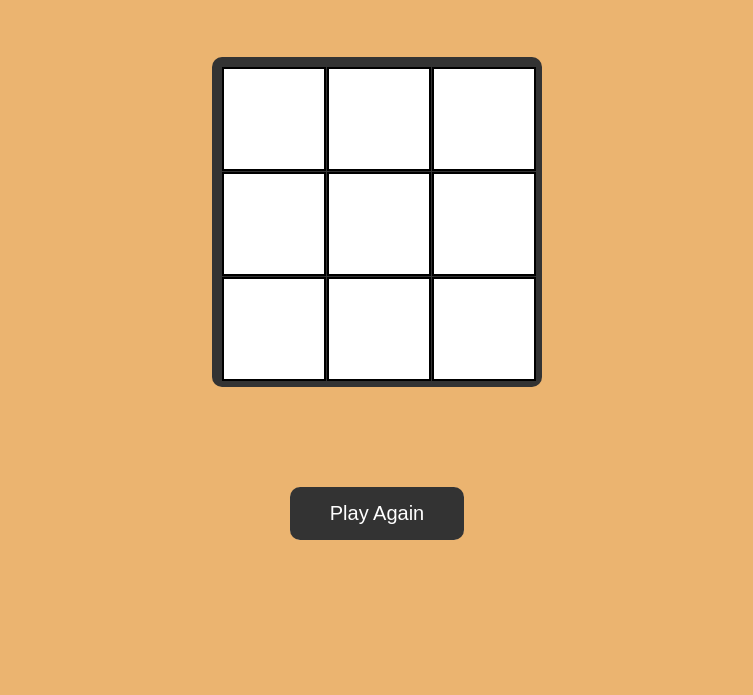
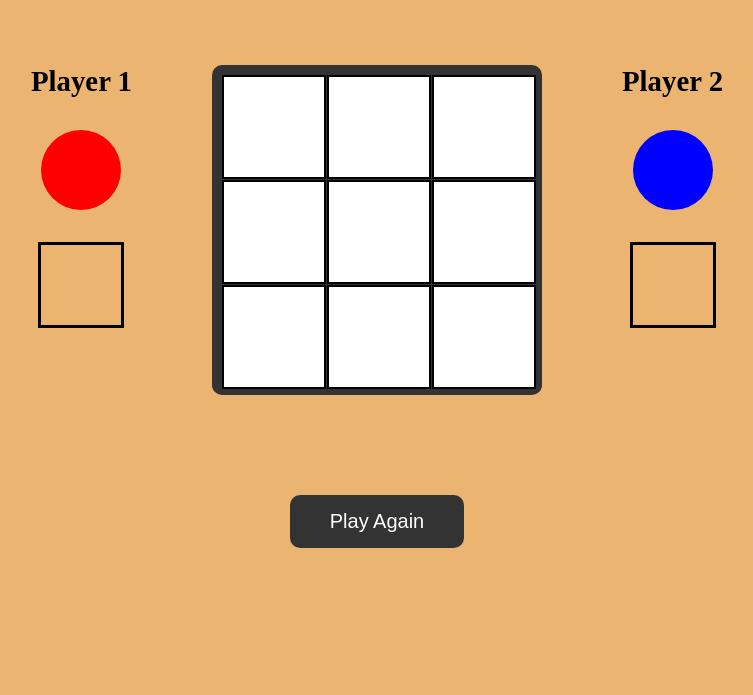
Before and after one commit to kyungwan2023F/Tic-Tac-Toe, a plain HTML site: page index.html in a window 1280 px wide. Shown: the part 121-816 px from the top of the page, without its empty margins (263-1016 px from the left). Drawn offline with Linux system fonts and the light colour scheme.

Commit message:
add dynamic score boxes for each player that update on win

```diff
--- a/index.html
+++ b/index.html
@@ -9,7 +9,19 @@
 <body>
     <div class="container">
         <h1 class="turn"></h1>
-        <div class="board"></div>
+        <div class="board_container">
+            <div class="player">
+                <span>Player 1</span>
+                <div class="circle red"></div>
+                <div class="player1_score"></div>
+            </div>
+            <div class="board"></div>
+            <div class="player">
+                <span>Player 2</span>
+                <div class="circle blue"></div>
+                <div class="player2_score"></div>
+            </div>
+        </div>
         <button class="play_again">Play Again</button>
     </div>
     <script src="script.js"></script>
--- a/script.js
+++ b/script.js
@@ -185,10 +185,14 @@ function GameController() {
 }
 
 function screenController() {
+    let playerOneScore = 0;
+    let playerTwoScore = 0;
     const game = GameController();
     const board = document.querySelector(".board");
     const turn = document.querySelector(".turn");
     const againButton = document.querySelector(".play_again");
+    const scoreOneDisplay = document.querySelector(".player1_score");
+    const scoreTwoDisplay = document.querySelector(".player2_score");
     let gameOver = false;
 
     const updateScreen = (winner = null) => {
@@ -230,6 +234,15 @@ function screenController() {
 
         if (winner !== null) {
             turn.textContent = `${winner.name} wins!`;
+
+            switch (winner.token) {
+                case 1:
+                    scoreOneDisplay.textContent = playerOneScore;
+                    break;
+                case 2:
+                    scoreTwoDisplay.textContent = playerTwoScore;
+                    break;
+            }
             return;
         }
 
@@ -255,6 +268,12 @@ function screenController() {
         }
         else {
             gameOver = true;
+            if (result.token === 1){
+                playerOneScore += 1;
+            }
+            else {
+                playerTwoScore += 1;
+            }
             updateScreen(result);
         }
     }
--- a/style.css
+++ b/style.css
@@ -12,7 +12,7 @@ html, body {
 
 /* Turn Indicator */
 .turn {
-    font-size: 1.5rem;
+    font-size: 2rem;
     margin-bottom: 5rem;
 }
 
@@ -127,3 +127,55 @@ html, body {
     color: #000;
     font-weight: bold;
   }
+
+  .board_container {
+    display: flex;
+    justify-content: center;
+    gap: 5rem; /* Space between board and scoreboard */
+}
+
+.player {
+  display: flex;
+  flex-direction: column;
+  align-items: center;
+  gap: 2rem;
+}
+
+.player span {
+  font-size: 1.8rem;
+  font-weight: bold;
+}
+
+/* Circles for players */
+.circle {
+  width: 80px;
+  height: 80px;
+  border-radius: 50%;
+}
+
+/* Red circle for Player 1 */
+.red {
+  background-color: red;
+}
+
+.blue {
+  background-color: blue;
+}
+
+.player1_score {
+  font-size: 4rem;
+  font-weight: bold;
+  text-align: center;
+  width: 5rem;
+  height: 5rem;
+  border-style: solid;
+}
+
+.player2_score {
+  font-size: 4rem;
+  font-weight: bold;
+  text-align: center;
+  width: 5rem;
+  height: 5rem;
+  border-style: solid;
+}
```
